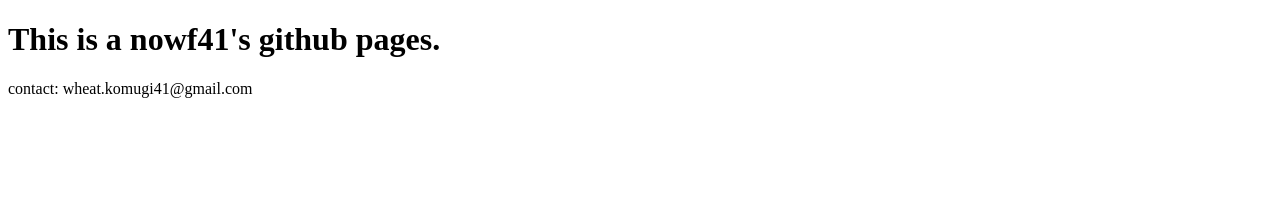
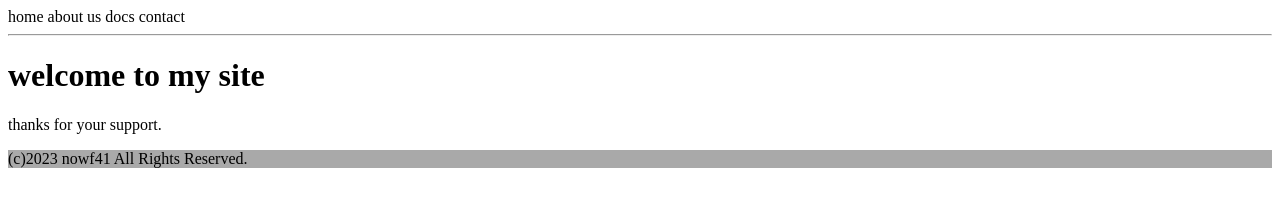
Before and after one commit to nowf41/nowf41.github.io, a plain HTML site: page index.html in a window 1280 px wide. Drawn offline with Linux system fonts and the light colour scheme.

Commit message:
Add nav bar & footer

```diff
--- a/index.html
+++ b/index.html
@@ -6,6 +6,18 @@
     <title>Document</title>
 </head>
 <body>
-    <h1>This is a nowf41's github pages.</h1>
-    <p>contact: wheat.komugi41@gmail.com</p>
+    <nav>
+        <span id="home">home</span>
+        <span id="aboutus">about us</span>
+        <span id="docs">docs</span>
+        <span id="contact">contact</span>
+        <hr>
+    </nav>
+    <h1>welcome to my site</h1>
+    <p>
+        thanks for your support.
+    </p>
+    <footer style="background-color: darkgray;">
+        (c)2023 nowf41 All Rights Reserved.
+    </footer>
 </html>
```
